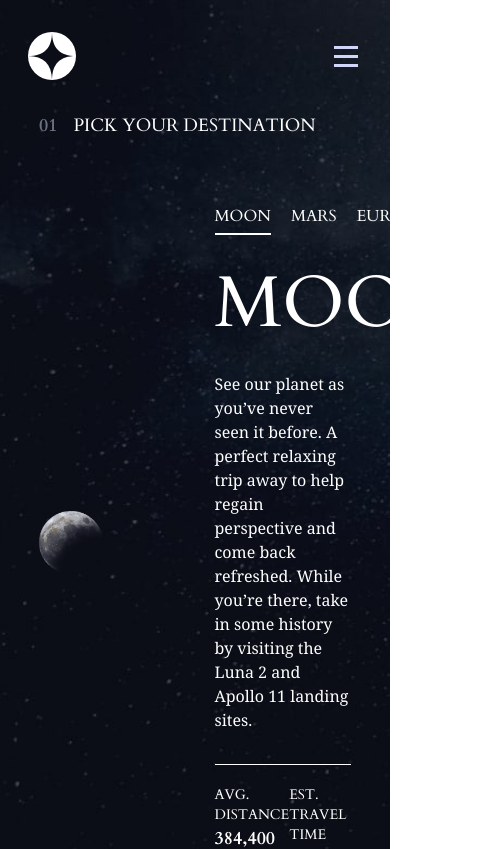
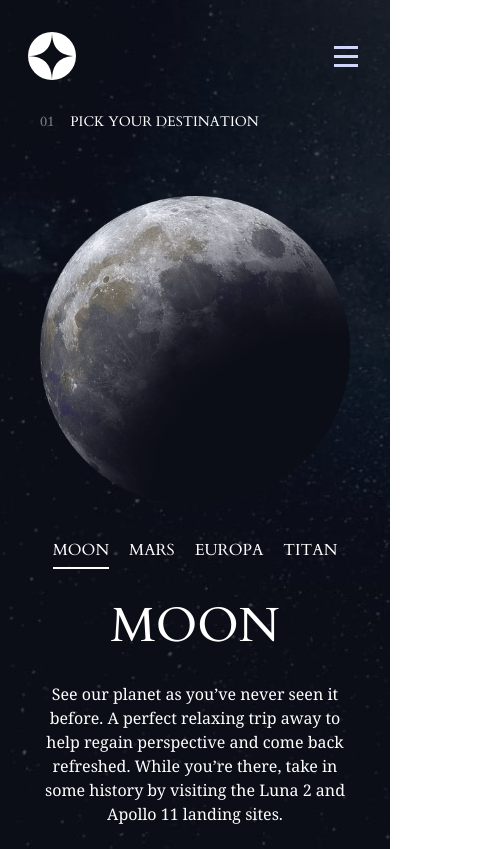
Before and after one commit to Christabel-Akpene/Space-Tourism, a React (Vite) app: page /destination in a window 390 px wide. Shown: the top 849 px of the page, 499 px wide, since content can reach past the window. Built offline with nearby package versions, Linux system fonts and the light colour scheme.

Commit message:
style: add responsive design for destination

```diff
--- a/src/pages/Destination.jsx
+++ b/src/pages/Destination.jsx
@@ -9,18 +9,18 @@ const Destination = () => {
   };
 
   return (
-    <div className="text-white w-[80vw] m-auto">
-      <p className="text-lg">
+    <div className="text-white w-full px-10 lg:px-0 sm:w-[80vw] m-auto">
+      <p className="text-sm sm:mt-10 sm:text-lg lg:mt-0">
         <span className="text-gray-500 mr-4 font-bold">01</span>PICK YOUR
         DESTINATION
       </p>
 
-      <div className="flex space-x-28 justify-between items-center mt-16 pb-10">
+      <div className="flex flex-col space-y-8  lg:flex-row lg:space-x-28 justify-between items-center mt-16 pb-10">
         <div className="">
           <img src={data.destinations[selected].images.png} />
         </div>
-        <div className="w-[35vw]">
-            <div className="flex space-x-5 text-md mb-10">
+        <div className="text-center lg:text-left lg:w-[35vw]">
+            <div className="flex justify-center lg:items-start lg:justify-start space-x-5 text-md mb-10">
               {
                 data.destinations.map((destination, index) => {
                   return(
@@ -30,13 +30,12 @@ const Destination = () => {
                     </span>
                   </button>
                   );
-
                 })
               }
 
           </div>
 
-          <p className="text-7xl mb-8 uppercase">
+          <p className="text-5xl sm:text-7xl mb-8 uppercase">
             {data.destinations[selected].name}
           </p>
           <p className="font-serif mb-8">
@@ -44,7 +43,7 @@ const Destination = () => {
           </p>
           <hr />
 
-          <div className="flex justify-between mt-5">
+          <div className="flex flex-col space-y-5 lg:space-y-0 sm:flex-row justify-between mt-5">
             <div>
               <p className="text-sm">AVG. DISTANCE</p>
               <p className="text-lg uppercase font-semibold">
```
